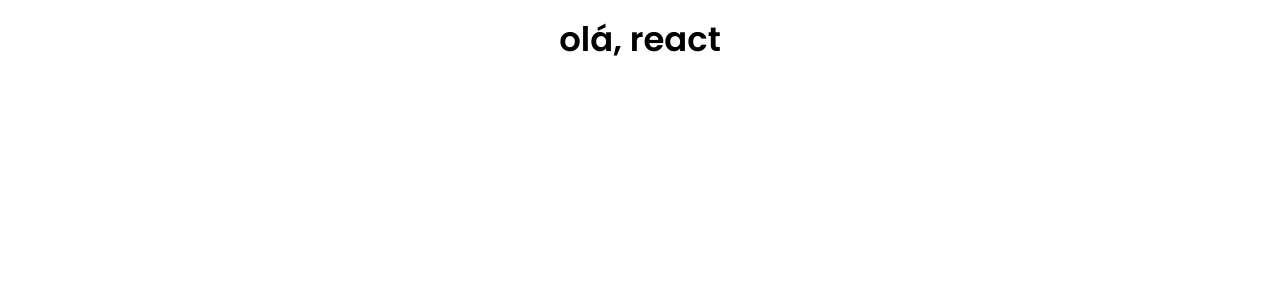
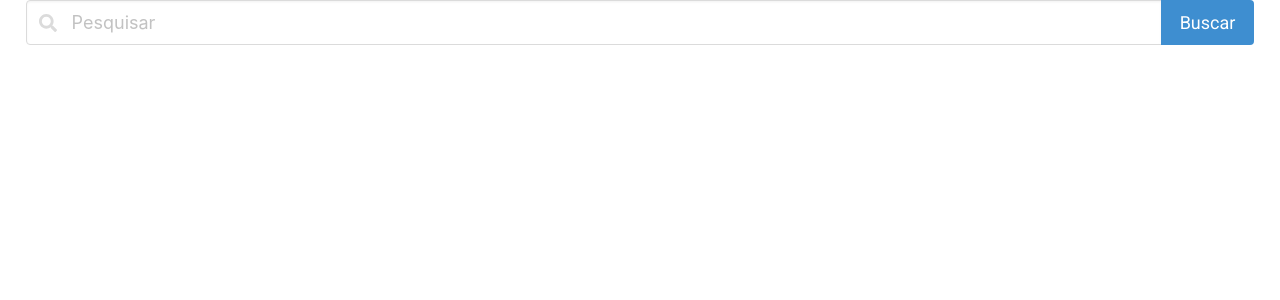
Before and after one commit to lpolon/desafio-vertexTube, a React (Create React App) app: page / in a window 1280 px wide. Shown: the top 300 px of the page. Built offline with nearby package versions, Linux system fonts and the light colour scheme.

Commit message:
create SearchBar component
styling done with bulma
stateless and uncontrolled atm

```diff
--- a/src/Components/App/App.jsx
+++ b/src/Components/App/App.jsx
@@ -3,10 +3,11 @@ import 'bulma/css/bulma.css';
 import 'animate.css';
 import './App.css';
 
+import SearchBar from '../SearchBar/SearchBar';
 export default function App() {
   return (
     <div className="App">
-      <h1>olá, react</h1>
+      <SearchBar />
     </div>
   );
 }
--- /dev/null
+++ b/src/Components/SearchBar/SearchBar.css
@@ -0,0 +1,7 @@
+.SearchBar {
+  padding: 0 2%;
+}
+
+.search-input {
+  flex: 1;
+}
--- /dev/null
+++ b/src/Components/SearchBar/SearchBar.jsx
@@ -0,0 +1,34 @@
+import React from 'react';
+import './SearchBar.css';
+import { FontAwesomeIcon as FA } from '@fortawesome/react-fontawesome';
+import { faSearch } from '@fortawesome/free-solid-svg-icons';
+
+import { Link } from 'react-router-dom';
+
+export default function SearchBar(props) {
+  return (
+    <div className="SearchBar field has-addons">
+      <div className="search-input control has-icons-left has-icons-right">
+        <input
+          type="text"
+          name="search"
+          placeholder="Pesquisar"
+          className="input"
+          required
+        />
+        <span className="icon is-small is-left">
+          <FA icon={faSearch} />
+        </span>
+        <span className="icon is-small is-right">
+          {/* TODO: conditional render from state */}
+          {/* <div className="block">
+            <button className="delete"></button>
+          </div> */}
+        </span>
+      </div>
+      <div className="control">
+        <Link className="button is-info">Buscar</Link>
+      </div>
+    </div>
+  );
+}
```
